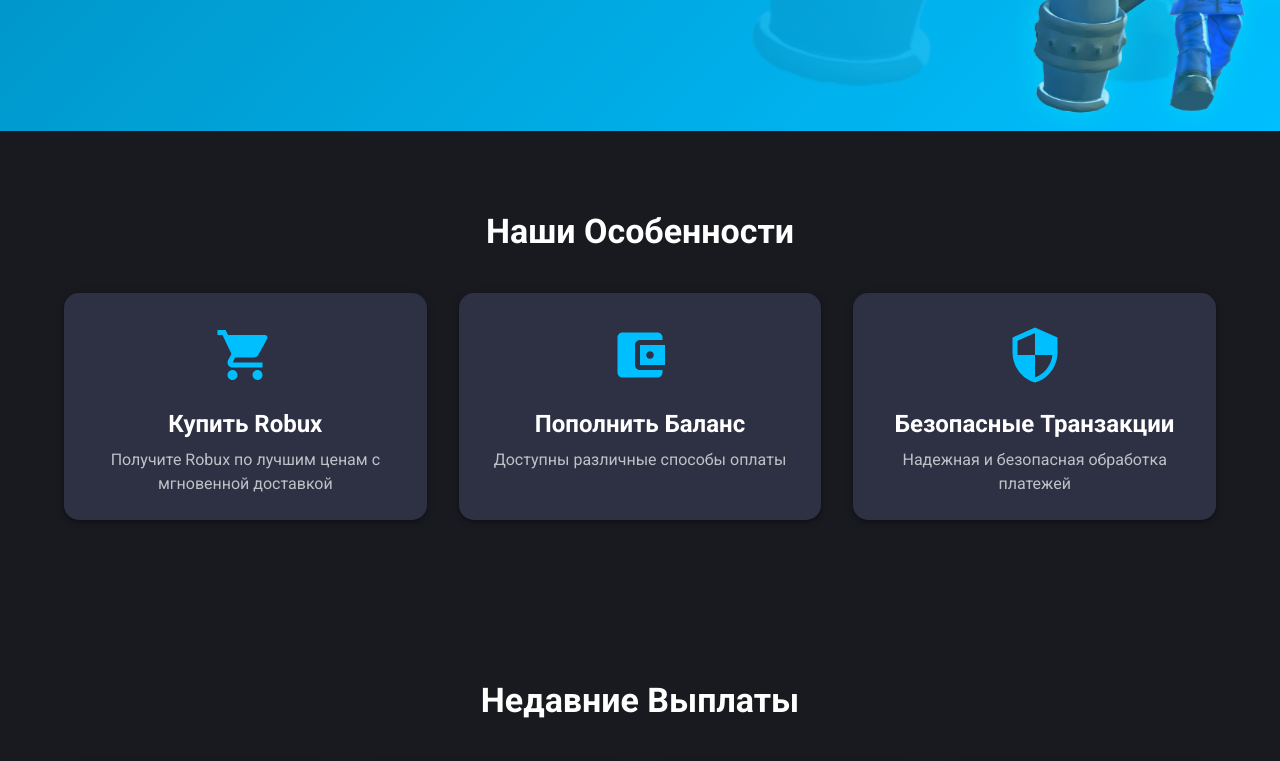
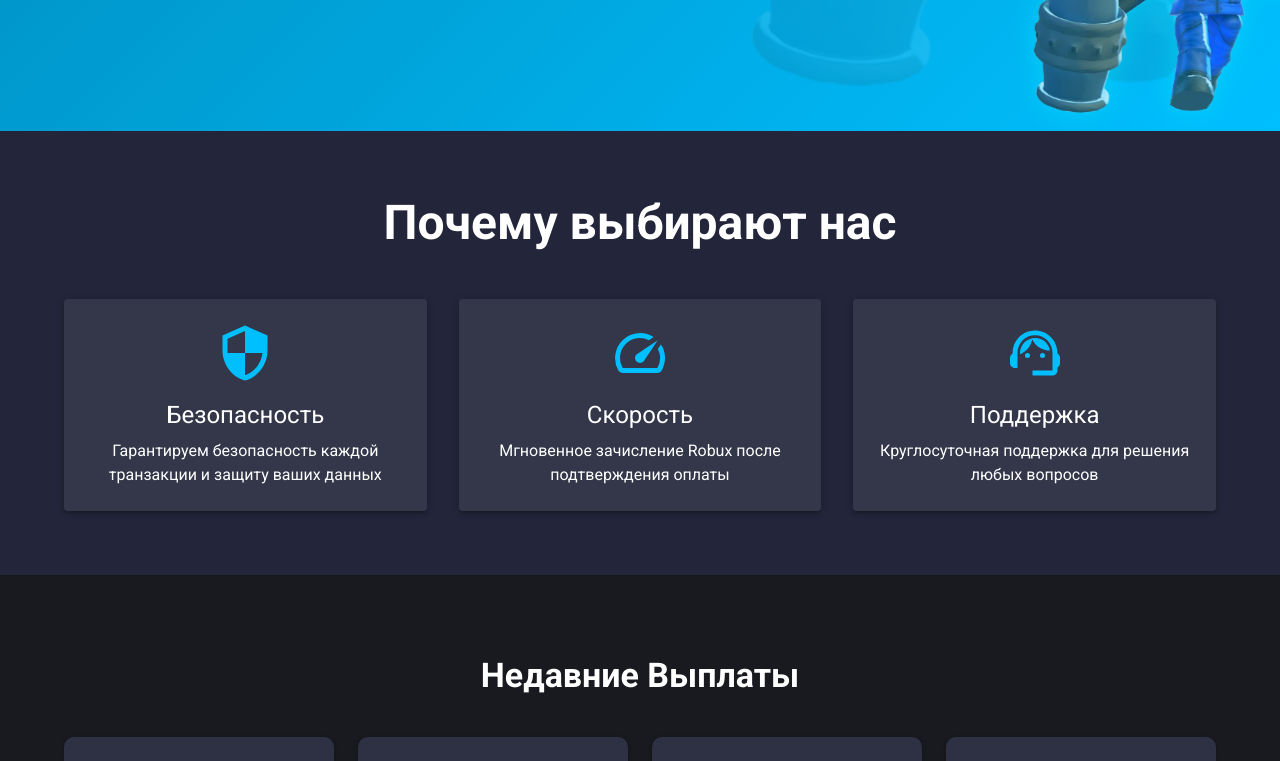
Before and after one commit to 1Milano-dev/rbx-planet, a React (Create React App) app: page / in a window 1280 px wide. Shown: the part 733-1494 px from the top of the page. Built offline with nearby package versions, Linux system fonts and the light colour scheme.

Commit message:
feat: remove Recent Sales section and improve Features section design

```diff
--- a/src/pages/Home.js
+++ b/src/pages/Home.js
@@ -8,12 +8,15 @@ import {
   Card,
   CardContent,
   Box,
-  useTheme
+  useTheme,
+  Paper
 } from '@mui/material';
 import ShoppingCartIcon from '@mui/icons-material/ShoppingCart';
 import AccountBalanceWalletIcon from '@mui/icons-material/AccountBalanceWallet';
 import SecurityIcon from '@mui/icons-material/Security';
 import AccessTimeIcon from '@mui/icons-material/AccessTime';
+import SpeedIcon from '@mui/icons-material/Speed';
+import SupportAgentIcon from '@mui/icons-material/SupportAgent';
 
 const Home = () => {
   const theme = useTheme();
@@ -166,96 +169,98 @@ const Home = () => {
       </Box>
 
       {/* Features Section */}
-      <Container maxWidth="lg" sx={{ py: { xs: 6, md: 10 } }}>
-        <Typography variant="h4" component="h2" gutterBottom align="center" sx={{ fontWeight: 'bold', mb: 5, color: theme.palette.text.primary }}>
-          Наши Особенности
+      <Box sx={{ py: 8, bgcolor: 'background.paper' }}>
+        <Container maxWidth="lg">
+          <Typography
+            variant="h3"
+            component="h2"
+            align="center"
+            gutterBottom
+            sx={{ mb: 6, fontWeight: 'bold' }}
+          >
+            Почему выбирают нас
           </Typography>
-        <Grid container spacing={4} justifyContent="center">
-          <Grid item xs={12} sm={6} md={4}>
-            <Card
+          <Grid container spacing={4}>
+            <Grid item xs={12} md={4}>
+              <Paper
+                elevation={3}
                 sx={{
+                  p: 3,
                   height: '100%',
-                borderRadius: '15px',
-                boxShadow: theme.shadows[3],
-                transition: 'all 0.3s ease-in-out',
+                  display: 'flex',
+                  flexDirection: 'column',
+                  alignItems: 'center',
+                  textAlign: 'center',
+                  transition: 'transform 0.3s ease-in-out',
                   '&:hover': {
-                  transform: 'translateY(-5px)',
-                  boxShadow: theme.shadows[8],
+                    transform: 'translateY(-10px)',
                   },
-                bgcolor: theme.palette.background.paper,
                 }}
               >
-              <CardContent sx={{ p: 4 }}>
-                <Box sx={{ textAlign: 'center', mb: 2 }}>
-                  <ShoppingCartIcon sx={{ fontSize: 60, color: theme.palette.primary.main }} />
-                </Box>
-                <Typography variant="h5" component="h3" gutterBottom align="center" sx={{ fontWeight: 'bold', color: theme.palette.text.primary }}>
-                  Купить Robux
+                <SecurityIcon sx={{ fontSize: 60, color: 'primary.main', mb: 2 }} />
+                <Typography variant="h5" component="h3" gutterBottom>
+                  Безопасность
                 </Typography>
-                <Typography align="center" color="text.secondary">
-                  Получите Robux по лучшим ценам с мгновенной доставкой
+                <Typography>
+                  Гарантируем безопасность каждой транзакции и защиту ваших данных
                 </Typography>
-              </CardContent>
-            </Card>
+              </Paper>
             </Grid>
-          <Grid item xs={12} sm={6} md={4}>
-            <Card
+            <Grid item xs={12} md={4}>
+              <Paper
+                elevation={3}
                 sx={{
+                  p: 3,
                   height: '100%',
-                borderRadius: '15px',
-                boxShadow: theme.shadows[3],
-                transition: 'all 0.3s ease-in-out',
+                  display: 'flex',
+                  flexDirection: 'column',
+                  alignItems: 'center',
+                  textAlign: 'center',
+                  transition: 'transform 0.3s ease-in-out',
                   '&:hover': {
-                  transform: 'translateY(-5px)',
-                  boxShadow: theme.shadows[8],
+                    transform: 'translateY(-10px)',
                   },
-                bgcolor: theme.palette.background.paper,
                 }}
               >
-              <CardContent sx={{ p: 4 }}>
-                <Box sx={{ textAlign: 'center', mb: 2 }}>
-                  <AccountBalanceWalletIcon sx={{ fontSize: 60, color: theme.palette.primary.main }} />
-                </Box>
-                <Typography variant="h5" component="h3" gutterBottom align="center" sx={{ fontWeight: 'bold', color: theme.palette.text.primary }}>
-                  Пополнить Баланс
+                <SpeedIcon sx={{ fontSize: 60, color: 'primary.main', mb: 2 }} />
+                <Typography variant="h5" component="h3" gutterBottom>
+                  Скорость
                 </Typography>
-                <Typography align="center" color="text.secondary">
-                  Доступны различные способы оплаты
+                <Typography>
+                  Мгновенное зачисление Robux после подтверждения оплаты
                 </Typography>
-              </CardContent>
-            </Card>
+              </Paper>
             </Grid>
-          <Grid item xs={12} sm={6} md={4}>
-            <Card
+            <Grid item xs={12} md={4}>
+              <Paper
+                elevation={3}
                 sx={{
+                  p: 3,
                   height: '100%',
-                borderRadius: '15px',
-                boxShadow: theme.shadows[3],
-                transition: 'all 0.3s ease-in-out',
+                  display: 'flex',
+                  flexDirection: 'column',
+                  alignItems: 'center',
+                  textAlign: 'center',
+                  transition: 'transform 0.3s ease-in-out',
                   '&:hover': {
-                  transform: 'translateY(-5px)',
-                  boxShadow: theme.shadows[8],
+                    transform: 'translateY(-10px)',
                   },
-                bgcolor: theme.palette.background.paper,
                 }}
               >
-              <CardContent sx={{ p: 4 }}>
-                <Box sx={{ textAlign: 'center', mb: 2 }}>
-                  <SecurityIcon sx={{ fontSize: 60, color: theme.palette.primary.main }} />
-                </Box>
-                <Typography variant="h5" component="h3" gutterBottom align="center" sx={{ fontWeight: 'bold', color: theme.palette.text.primary }}>
-                  Безопасные Транзакции
+                <SupportAgentIcon sx={{ fontSize: 60, color: 'primary.main', mb: 2 }} />
+                <Typography variant="h5" component="h3" gutterBottom>
+                  Поддержка
                 </Typography>
-                <Typography align="center" color="text.secondary">
-                  Надежная и безопасная обработка платежей
+                <Typography>
+                  Круглосуточная поддержка для решения любых вопросов
                 </Typography>
-              </CardContent>
-            </Card>
+              </Paper>
             </Grid>
           </Grid>
         </Container>
+      </Box>
 
-      {/* Recent Sales Section */}
+      {/* Footer */}
       <Box sx={{ bgcolor: theme.palette.background.default, py: { xs: 6, md: 10 } }}>
         <Container maxWidth="lg">
           <Typography variant="h4" component="h2" gutterBottom align="center" sx={{ fontWeight: 'bold', mb: 5, color: theme.palette.text.primary }}>
```
Lines whose indentation alone changed are shown as unchanged.
